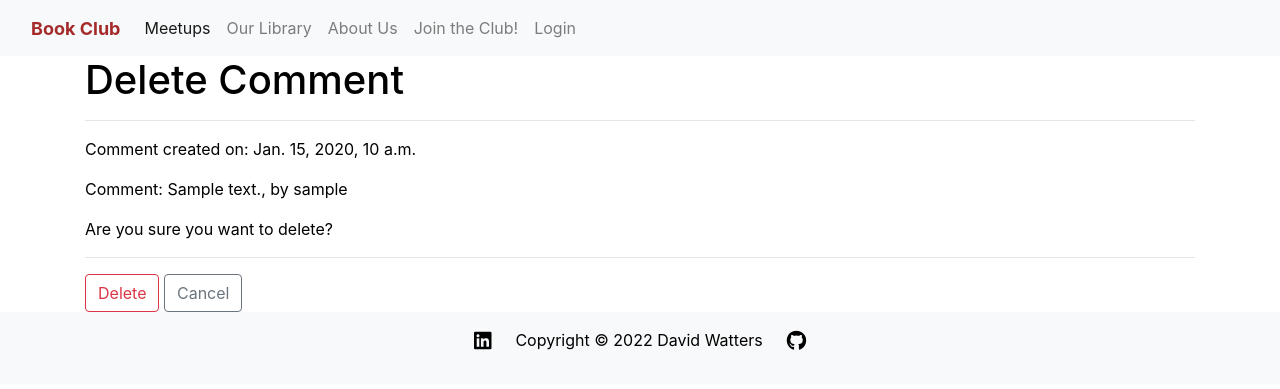
After one commit to davewatters/bookclub-ci-pp4, a Django app: page /comments/1/delete in a window 1280 px wide. The commit adds this page. Shown: the top 389 px of the page. Run offline with Django 3.2, Linux system fonts and the light colour scheme; tables that the repository leaves empty hold one stand-in row (values such as "Sample post"); some libraries are stand-ins or nearby versions.

Commit message:
feat: add user can delete own comments

```diff
--- a/blog/models.py
+++ b/blog/models.py
@@ -83,8 +83,11 @@ class Comments(models.Model):
         ordering = ["created_on"]
 
     def __str__(self):
-        return f"Comment {self.body} by {self.username}"
+        return f"Comment: {self.body}, by {self.username}"
 
     @property
     def username(self):
         return self.user.username
+
+    def get_absolute_url(self):
+        return reverse('meetup_detail', kwargs={'pk': self.pk })
--- /dev/null
+++ b/blog/templates/blog/comments_confirm_delete.html
@@ -0,0 +1,14 @@
+{% extends "base.html" %}
+{% block content %}
+<h1>Delete Comment</h1>
+<hr>
+<p>Comment created on: {{ comments.created_on }}</p>
+<p>{{ comments }}</p>
+<p>Are you sure you want to delete?</p>
+<hr>
+<form method="post" action="{% url 'comment-delete' comments.id %}">
+  {% csrf_token %}
+  <button class="btn btn-outline-danger" type="submit">Delete</button>
+  <a class="btn btn-outline-secondary" href="{% url 'meetup_detail' comments.meetup.slug %}">Cancel</a>
+</form>
+{% endblock %}
--- a/blog/urls.py
+++ b/blog/urls.py
@@ -11,4 +11,5 @@ urlpatterns = [
     path('books/new/', views.CreateBook.as_view(), name='book-create'),
     path('books/<int:pk>/update', views.UpdateBook.as_view(), name='book-update'),
     path('books/<int:pk>/delete', views.DeleteBook.as_view(), name='book-delete'),
+    path('comments/<int:pk>/delete', views.DeleteComment.as_view(), name='comment-delete'),
 ]
--- a/blog/views.py
+++ b/blog/views.py
@@ -1,5 +1,7 @@
 from django.shortcuts import render, get_object_or_404
+from django.urls import reverse_lazy
 from django.views import generic, View
+
 from .models import Meetup, Comments, Book
 from .forms import CommentForm
 
@@ -112,3 +114,19 @@ class DeleteBook(generic.DeleteView):
     '''
     model = Book
     success_url = '/library/'
+
+
+class DeleteComment(generic.DeleteView):
+    '''
+    Allow user to delete their own comment
+    '''
+    model = Comments
+    # print('*'*50)
+    # print(model)
+    # print('*'*50)
+    # print(model.objects.get(slug=))
+    # print('*'*50)
+
+    # After successful comment delete I wan to stay on current page
+    # Need to find a way to redirect to meetups/<slug:slug>/
+    success_url = ('/')
```
Also changed, not shown: blog/templates/blog/meetup_detail.html (+20 -13 lines).
